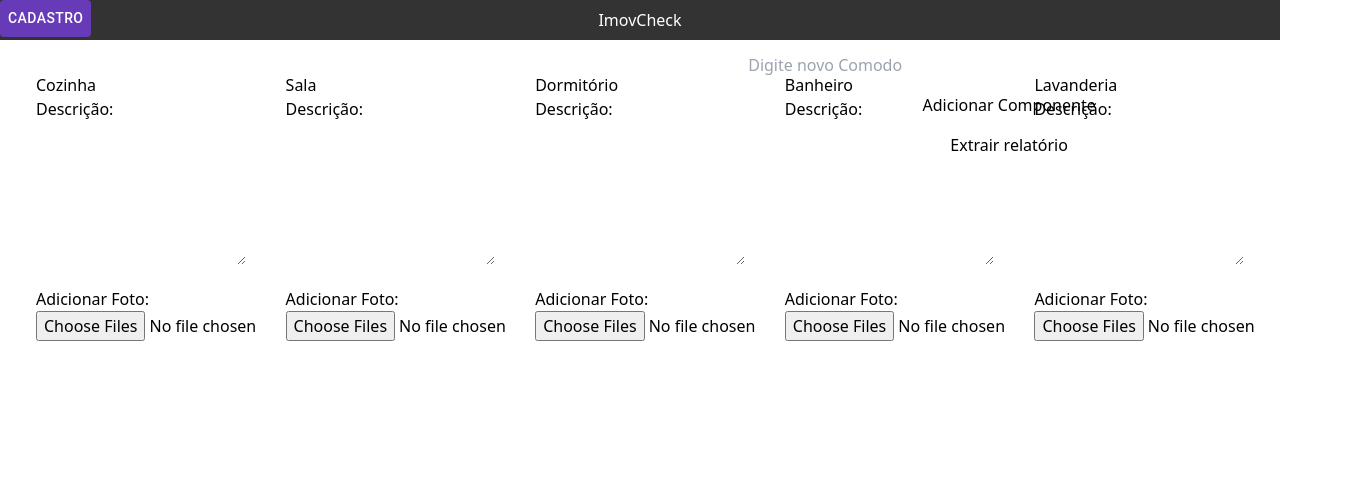
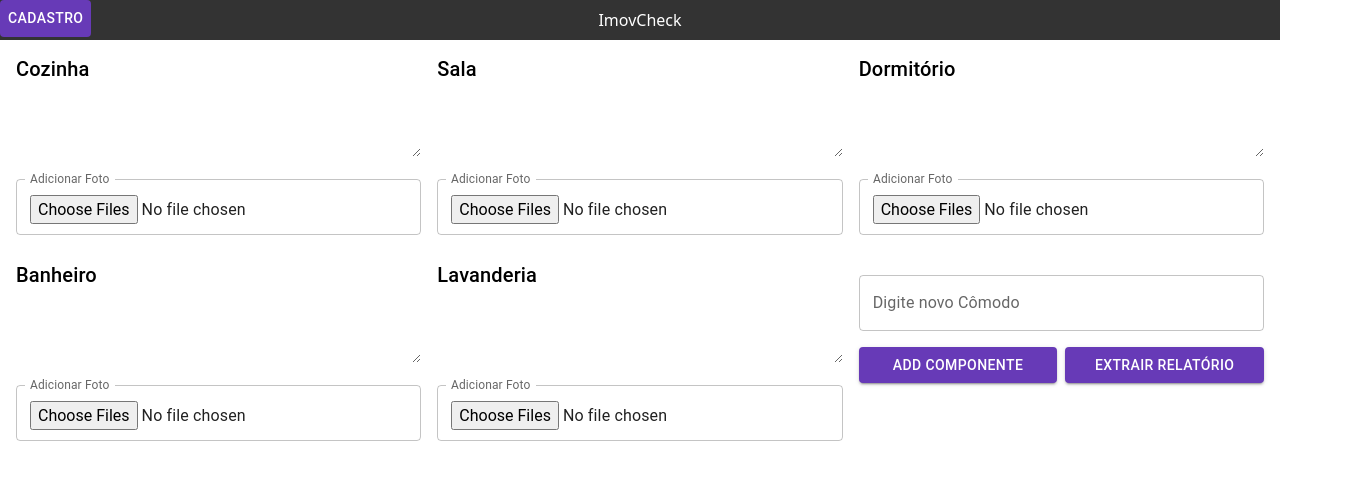
Before and after one commit to devGabyAlves/imov-check, a React (Vite) app: page /imoveis in a window 1280 px wide. Shown: the top 480 px of the page, 1346 px wide, since content can reach past the window. Built offline with nearby package versions, Linux system fonts and the light colour scheme.

Commit message:
styles: update page imovel

```diff
--- a/src/components/comodos_componentes.tsx
+++ b/src/components/comodos_componentes.tsx
@@ -1,13 +1,13 @@
+import React, { useState } from 'react';
 import axios from 'axios';
-import { ChangeEvent, useState } from 'react';
-// import '../styles/styles.css';
+import { Box, Button, Grid, Modal, Stack, TextareaAutosize, TextField, Typography } from '@mui/material';
 import Header from './Header';
 import Menu from './menu';
 
 interface Component {
-  name: string
-  description: string
-  photos: string[]
+  name: string;
+  description: string;
+  photos: string[];
 }
 
 const Componente = () => {
@@ -20,20 +20,21 @@ const Componente = () => {
   ]);
 
   const [novoNomeComponente, setNovoNomeComponente] = useState('');
-  const [fotoModal, setFotoModal] = useState('');
+  const [fotoModal, setFotoModal] = useState<string | null>(null);
 
-  const handleDescricaoChange = (index: number, event: ChangeEvent<HTMLTextAreaElement>) => {
+  const handleDescricaoChange = (index: number, event: React.ChangeEvent<HTMLTextAreaElement>) => {
     const novosComponentes = [...componentes];
     novosComponentes[index].description = event.target.value;
     setComponentes(novosComponentes);
   };
 
-  const handleAdicionarFoto = (index: number, event: ChangeEvent<HTMLInputElement>) => {
+  const handleAdicionarFoto = (index: number, event: React.ChangeEvent<HTMLInputElement>) => {
     const novosComponentes = [...componentes];
-
-    novosComponentes[index].photos.push(URL.createObjectURL(event.target.files![0]));
-
+    const files = event.target.files;
+    if (files) {
+      novosComponentes[index].photos.push(URL.createObjectURL(files[0]));
       setComponentes(novosComponentes);
+    }
   };
 
   const handleAdicionarComponente = () => {
@@ -51,7 +52,7 @@ const Componente = () => {
   };
 
   const fecharModal = () => {
-    setFotoModal('');
+    setFotoModal(null);
   };
 
   const handleExtrairRelatorio = () => {
@@ -59,74 +60,83 @@ const Componente = () => {
       userId: 'ID_DO_USUARIO',
       imovelId: 'ID_DO_IMOVEL'
     })
-      .then(response => {
-        console.log('Relatório extraído com sucesso:', response.data);
-      })
-      .catch(error => {
-        console.error('Erro ao extrair relatório:', error);
-      });
+      .then(response => console.log('Relatório extraído com sucesso:', response.data))
+      .catch(error => console.error('Erro ao extrair relatório:', error));
   };
 
   return (
-    <div>
+    <Box>
       <Header />
-      <Menu /> {/* Inclui o menu de hambúrguer */}
-      <div className="flex flex-wrap p-4"> {/* .container */}
+      <Menu />
+      <Grid container spacing={2} sx={{ p: 2 }}>
         {componentes.map((componente, index) => (
-          <div key={index} className="w-1/5 p-5"> {/* .container > div */}
-            <h2>{componente.name}</h2>
-            <div>
-              <label htmlFor={`description-${index}`}>Descrição:</label>
-              <textarea
-                id={`description-${index}`}
+          <Grid item xs={12} sm={6} md={4} key={index}>
+            <Typography variant="h6">{componente.name}</Typography>
+            <TextareaAutosize
+              aria-label={`description-${index}`}
+              minRows={3}
               value={componente.description}
-                onChange={(event) => handleDescricaoChange(index, event)}
-                rows={6}
-                className="w-full mb-4"
+              onChange={(event) => handleDescricaoChange(index, event as React.ChangeEvent<HTMLTextAreaElement>)}
+              style={{ width: '100%' }}
             />
-            </div>
-            <div>
-              <label htmlFor={`foto-${index}`}>Adicionar Foto:</label>
-              <input
+            <TextField
               type="file"
-                id={`foto-${index}`}
-                onChange={(event) => handleAdicionarFoto(index, event)}
-                multiple
-                className="mb-4"
+              InputLabelProps={{ shrink: true }}
+              label="Adicionar Foto"
+              variant="outlined"
+              onChange={(event) => handleAdicionarFoto(index, event as React.ChangeEvent<HTMLInputElement>)}
+              fullWidth
+              margin="normal"
+              inputProps={{ multiple: true }}
             />
-            </div>
-            <div>
             {componente.photos.map((foto, fotoIndex) => (
               <img
                 key={fotoIndex}
                 src={foto}
                 alt={`Foto ${fotoIndex + 1}`}
-                  className="w-50 h-auto mr-2.5 cursor-pointer" /* Adjusted width and margin */
+                style={{ width: '100%', cursor: 'pointer', marginRight: '10px' }}
                 onClick={() => abrirModal(foto)}
               />
             ))}
-            </div>
-          </div>
+          </Grid>
         ))}
-        <div className="absolute top-30 right-2.5"> {/* Adjusted positions */}
-          <input
-            type="text"
+        <Grid item xs={12} sm={8} md={4}>
+          <TextField
+            label="Digite novo Cômodo"
+            variant="outlined"
             value={novoNomeComponente}
             onChange={(event) => setNovoNomeComponente(event.target.value)}
-            placeholder="Digite novo Comodo"
-            className="mb-4"
+            fullWidth
+            margin="normal"
           />
-          <button className="mb-4 w-full" onClick={handleAdicionarComponente}>Adicionar Componente</button>
-          <button className="mb-4 w-full" onClick={handleExtrairRelatorio}>Extrair relatório</button>
-        </div>
-        {fotoModal && (
-          <div className="fixed inset-0 bg-black bg-opacity-50 flex items-center justify-center z-50" onClick={fecharModal}>
-            <img src={fotoModal} alt="Foto" className="max-w-screen-lg max-h-screen-90" />
-            <button className="absolute top-2.5 right-2.5 bg-white border-none cursor-pointer z-50" onClick={fecharModal}>X</button>
-          </div>
-        )}
-      </div>
-    </div>
+          <Stack direction="row" spacing={1} sx={{ mt: 1 }}>
+            <Button
+              variant="contained"
+              onClick={handleAdicionarComponente}
+              sx={{ backgroundColor: '#673ab7', color: '#fff', '&:hover': { backgroundColor: '#5e35b1' } }}
+              style={{ flex: 1 }}
+            >
+              Add Componente
+            </Button>
+            <Button
+              variant="contained"
+              onClick={handleExtrairRelatorio}
+              sx={{ backgroundColor: '#673ab7', color: '#fff', '&:hover': { backgroundColor: '#5e35b1' } }}
+              style={{ flex: 1 }}
+            >
+              Extrair relatório
+            </Button>
+          </Stack>
+        </Grid>
+      </Grid>
+      <Modal
+        open={!!fotoModal}
+        onClose={fecharModal}
+        sx={{ display: 'flex', alignItems: 'center', justifyContent: 'center' }}
+      >
+        <img src={fotoModal || ''} alt="Foto Modal" style={{ maxWidth: '90%', maxHeight: '90%' }} />
+      </Modal>
+    </Box>
   );
 };
 
```
Lines whose indentation alone changed are shown as unchanged.
